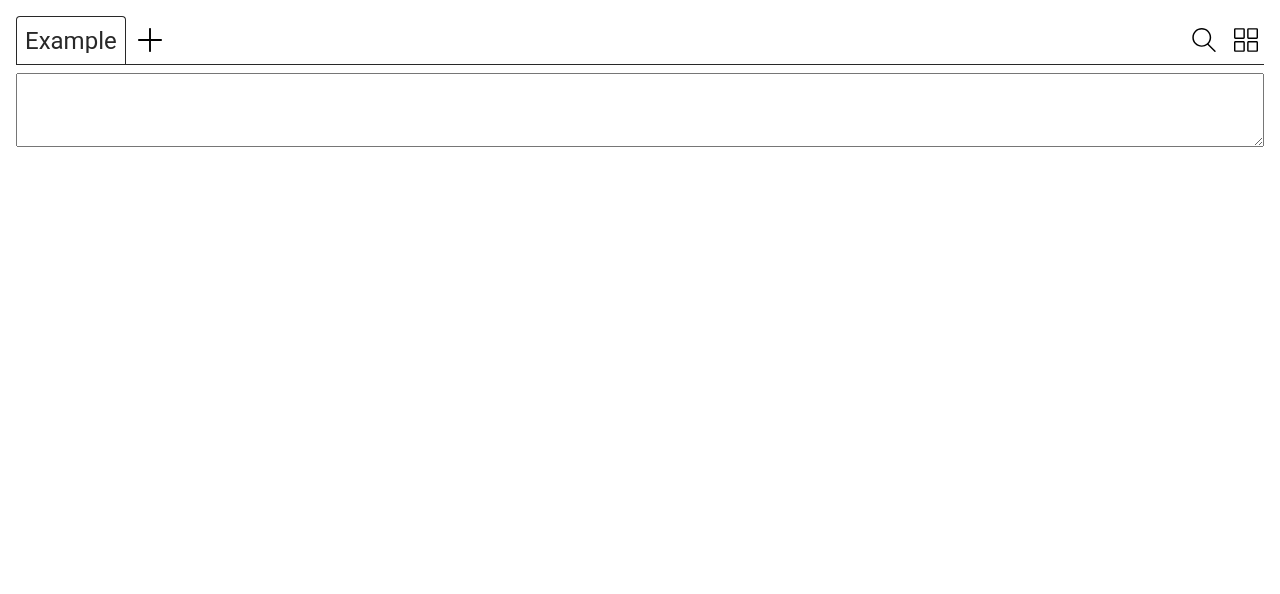
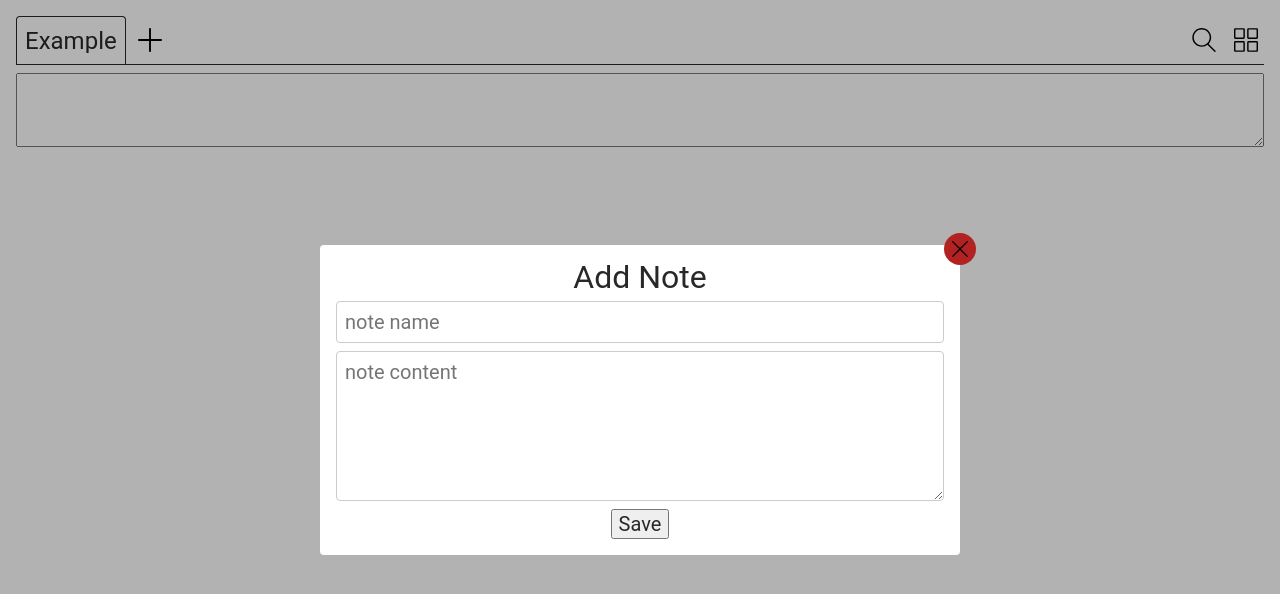
Before and after one commit to jdc-cunningham/local-notes, a React (Create React App) app in the folder app/: page / in a window 1280 px wide. Both pictures are taken after a click on the button 149 px from the left and 40 px from the top of the page. Shown: the top 594 px of the page. Built offline with nearby package versions, Linux system fonts and the light colour scheme.

Commit message:
basic ability to add note

```diff
--- a/app/src/App.js
+++ b/app/src/App.js
@@ -1,11 +1,17 @@
 import React, { useState, useEffect } from 'react';
+
 import './App.scss';
+
 import GridIcon from './assets/icons/four-squares-line-icon.svg';
 import VerticalIcon from './assets/icons/three-horizontal-lines-outline-icon.svg';
+
 import TabView from './components/header/tab-view/TabView';
 import TabSearch from './components/header/tab-search/TabSearch';
 import BodyVertical from './components/body/body-vertical/BodyVertical';
 import BodyGrid from './components/body/body-grid/BodyGrid';
+import AddNote from './components/modal/add-note/AddNote';
+
+import { addNote } from './data';
 
 function App() {
   const [tabViewActive, setTabViewActive] = useState(true);
@@ -13,6 +19,7 @@ function App() {
   const [noteTabs, setNoteTabs] = useState([]); // all
   const [activeNoteTabs, setActiveNoteTabs] = useState([]);
   const [activeNoteTab, setActiveNoteTab] = useState(0);
+  const [showModal, setShowModal] = useState(false); // only 1 modal right now
 
   useEffect(() => {
     const localStorageNoteTabs = localStorage.getItem('local-notes-tabs') ?? [];
@@ -24,8 +31,9 @@ function App() {
 
   return (
     <div className="App">
+      {showModal && <AddNote setShowModal={setShowModal} addNote={addNote} />}
       <div className="App__header">
-        {tabViewActive && <TabView/>}
+        {tabViewActive && <TabView setShowModal={setShowModal} />}
         {!tabViewActive && <TabSearch/>}
         {bodyVerticalActive &&
           <button type="button" className="App__header-grid-view">
--- a/app/src/components/header/tab-view/TabView.js
+++ b/app/src/components/header/tab-view/TabView.js
@@ -4,11 +4,13 @@ import PlusIcon from '../../../assets/icons/plus-line-icon.svg';
 import Tab from '../../header/tab/Tab';
 
 const TabView = (props) => {
+  const { setShowModal } = props;
+
   return (
     <div className="TabView">
       <div className="TabView__tabs">
         <Tab name="Example" rename="" delete="" />
-        <button type="button" className="TabView__add">
+        <button type="button" className="TabView__add" onClick={() => setShowModal(true)}>
           <img src={PlusIcon} alt="add note"/>
         </button>
       </div>
--- a/app/src/components/modal/add-note/AddNote.js
+++ b/app/src/components/modal/add-note/AddNote.js
@@ -1,8 +1,32 @@
+import React, { useState } from 'react';
+
 import './AddNote.scss';
 
+import CloseIcon from '../../../assets/icons/close-line-icon.svg';
+
 const AddNote = (props) => {
+  const { setShowModal, addNote } = props;
+
+  const [noteName, setNoteName] = useState('');
+  const [noteBody, setNoteBody] = useState('');
+
+  const closeModal = () => {
+    setNoteName('');
+    setNoteBody('');
+    setShowModal(false);
+  }
+
   return (
     <div className="AddNote">
+      <div className="AddNote__container">
+        <h2>Add Note</h2>
+        <input type="text" placeholder="note name" value={noteName} onChange={(e) => setNoteName(e.target.value)}/>
+        <textarea placeholder="note content" value={noteBody} onChange={(e) => setNoteBody(e.target.value)}/>
+        <button type="button" onClick={() => addNote(noteName, noteBody, closeModal)}>Save</button>
+        <button type="button" onClick={() => closeModal()} className="AddNote__container-close" title="close modal">
+          <img src={CloseIcon} alt="close modal"/>
+        </button>
+      </div>
     </div>
   );
 }
--- a/app/src/components/modal/add-note/AddNote.scss
+++ b/app/src/components/modal/add-note/AddNote.scss
@@ -0,0 +1,73 @@
+.AddNote {
+  position: absolute;
+  top: 0;
+  left: 0;
+  width: 100%;
+  height: 100%;
+  display: flex;
+  align-items: center;
+  justify-content: center;
+  background-color: #0000004d;
+  z-index: 1;
+}
+
+.AddNote__container {
+  position: relative;
+  display: flex;
+  align-items: center;
+  justify-content: center;
+  flex-direction: column;
+  background-color: white;
+  padding: 1rem;
+  width: 50%;
+  border-radius: 4px;
+
+  h2 {
+    font-size: 2rem;
+  }
+
+  input {
+    width: 100%;
+    margin-top: 0.5rem;
+    font-size: 1.25rem;
+    padding: 0.5rem;
+    border-radius: 4px;
+    border: 1px solid #ccc;
+  }
+
+  textarea {
+    width: 100%;
+    margin-top: 0.5rem;
+    min-height: 150px;
+    font-size: 1.25rem;
+    border-radius: 4px;
+    border: 1px solid #ccc;
+    padding: 0.5rem;
+  }
+
+  button {
+    margin-top: 0.5rem;
+    font-size: 1.25rem;
+    cursor: pointer;
+  }
+}
+
+.AddNote__container-close {
+  position: absolute;
+  top: -1.25rem; /* due to padding */
+  right: -1rem;
+  display: flex;
+  align-items: center;
+  justify-content: center;
+  background-color: firebrick;
+  border-radius: 1rem;
+  width: 2rem;
+  height: 2rem;
+  border: 0;
+  z-index: 1;
+
+  img {
+    width: 1rem;
+    height: 1rem;
+  }
+}
--- /dev/null
+++ b/app/src/data.js
@@ -0,0 +1,26 @@
+import { keySafeStr } from './utils';
+
+// uses localStorage
+// there are three things:
+// noteName, noteNameKey -> noteBody, noteBody
+export const addNote = (name, body, callBack) => {
+  const localNoteTabs = JSON.parse(localStorage.getItem('local-notes-tabs')) ?? [];
+
+  // basic exists check
+  if (localNoteTabs.includes(name)) {
+    alert('Note exists!');
+    return;
+  } else {
+    localNoteTabs.push(name);
+    localStorage.setItem('local-notes-tabs', JSON.stringify(localNoteTabs));
+
+    const localNotesKeyMap = JSON.parse(localStorage.getItem('local-notes-key-map')) ?? {};
+    const noteNameKey = keySafeStr(name);
+
+    localNotesKeyMap[name] = noteNameKey;
+    localStorage.setItem('local-notes-key-map', JSON.stringify(localNotesKeyMap));
+    localStorage.setItem(noteNameKey, JSON.stringify(body)); // not checking for possibility of collisions (existing keys, but safe within domain context I suppose)
+
+    callBack();
+  }
+}
--- /dev/null
+++ b/app/src/utils.js
@@ -0,0 +1,2 @@
+// https://stackoverflow.com/a/8485137/2710227
+export const keySafeStr = (str) => str.replace(/[^a-z0-9]/gi, '-').toLowerCase();
```
Also changed, not shown: 1 other file (tests, documents, lock files or other folders).
